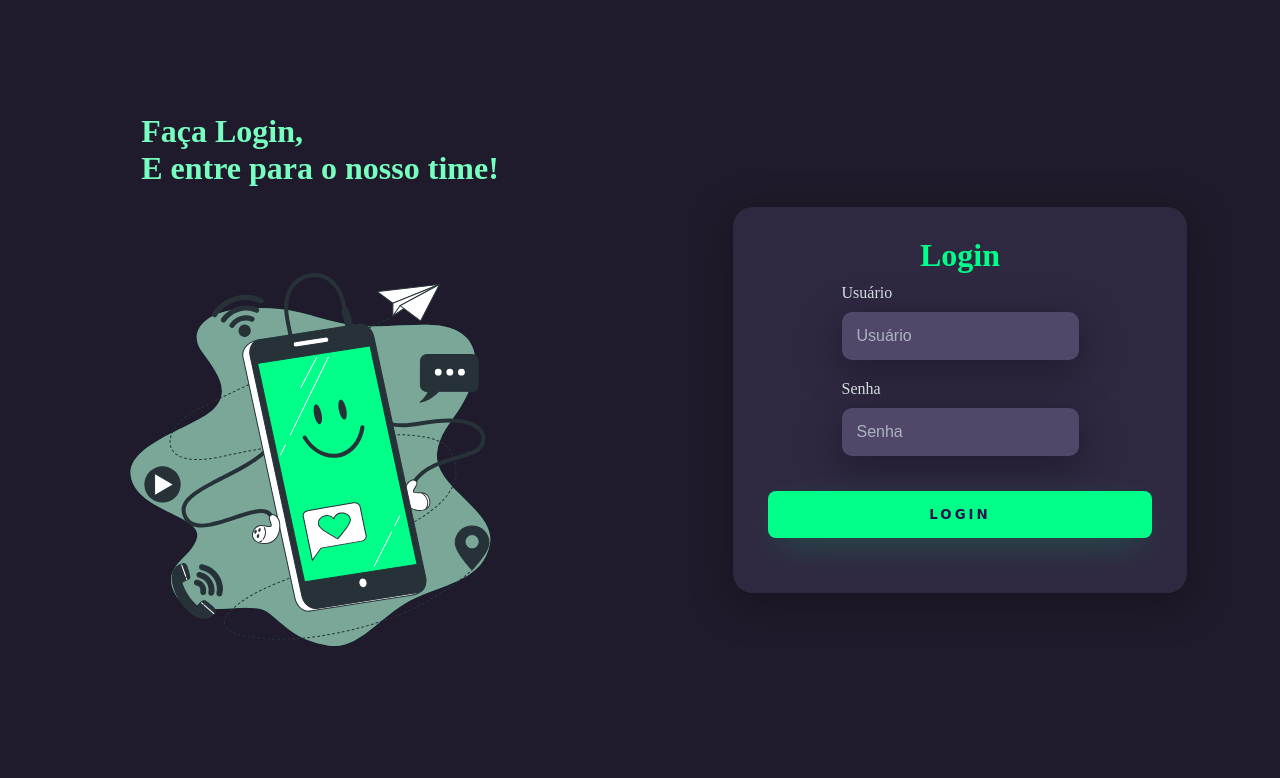
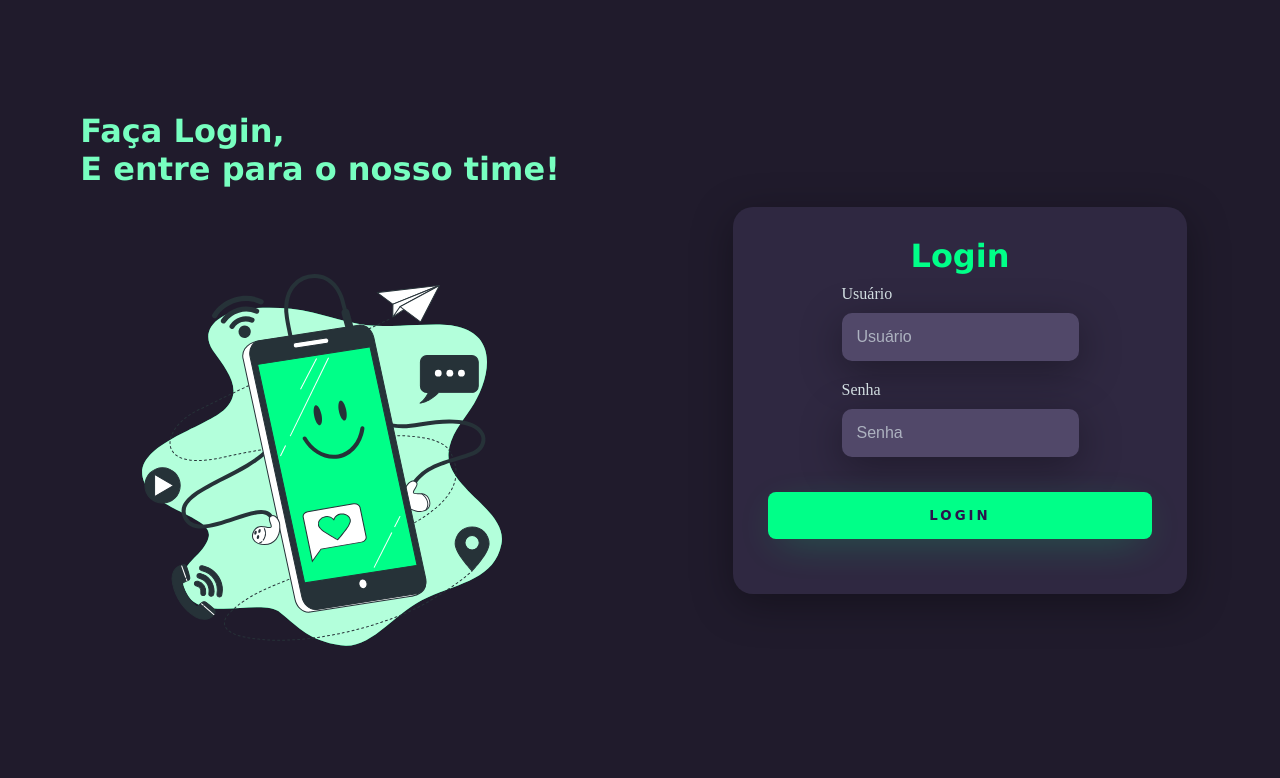
Before and after one commit to GiovaniAraujo97/P-gina-simples-de-Login, a plain HTML site: page index.html in a window 1280 px wide. Shown: the top 778 px of the page. Drawn offline with Linux system fonts and the light colour scheme; a web font is replaced by a local one.

Commit message:
alteração na fonte do titulo.

```diff
--- a/style.css
+++ b/style.css
@@ -1,4 +1,5 @@
 @import url('https://fonts.googleapis.com/css2? family= Dosis & family= Fuzzy+Bubbles:wght@700 & display=swap');
+
 
 
 body {
@@ -27,6 +28,7 @@ body {
 
 .left-login > h1 {
     color: #77ffc0;
+    font-family: Verdana, Geneva, Tahoma, sans-serif;
 }
 
 .imagem.principal{
@@ -57,6 +59,7 @@ body {
     color: #00ff88;
     font-weight: 800;
     margin: 0;
+    font-family: Verdana;
 }
 .textfield{
     display: flex;
```
